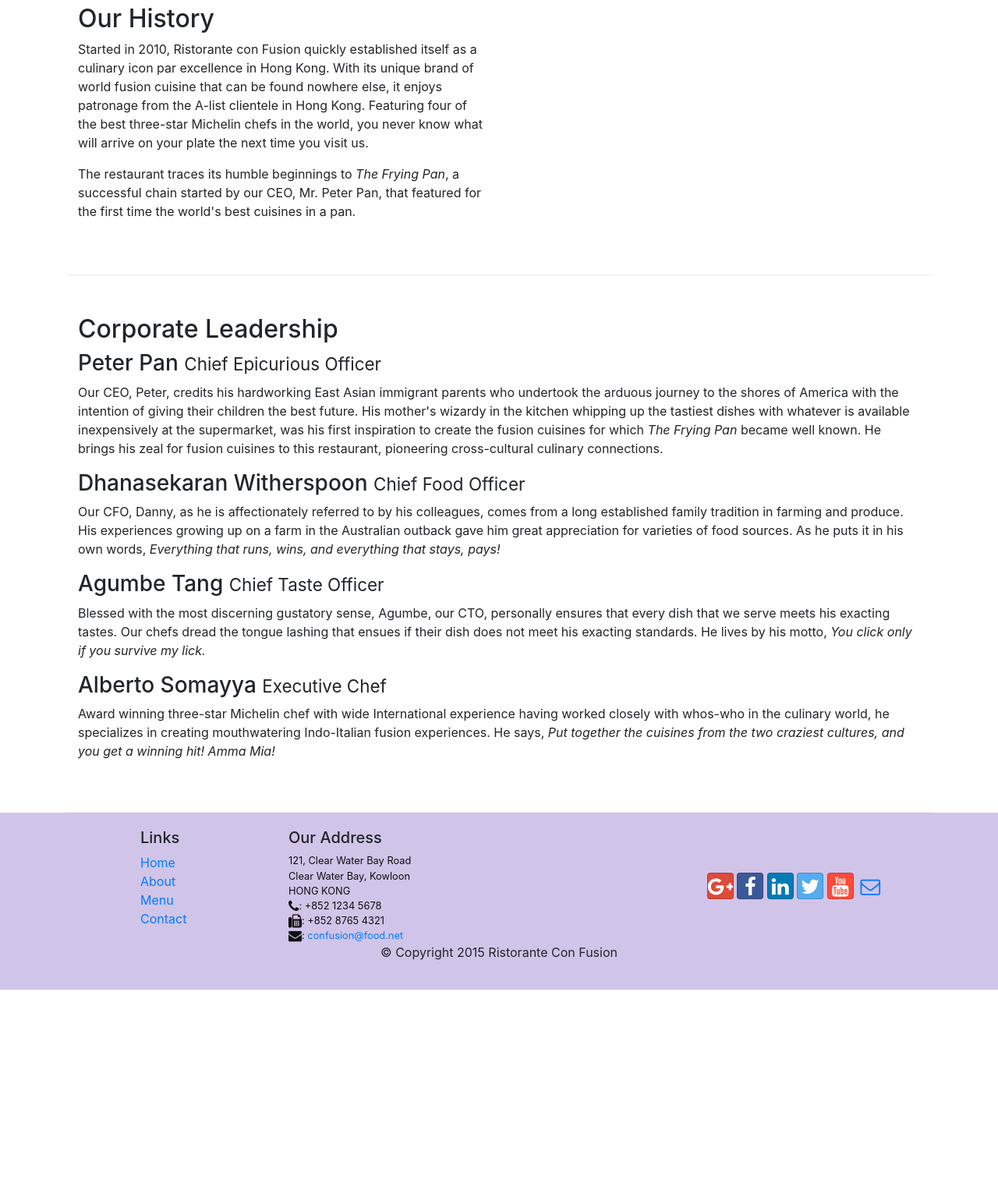
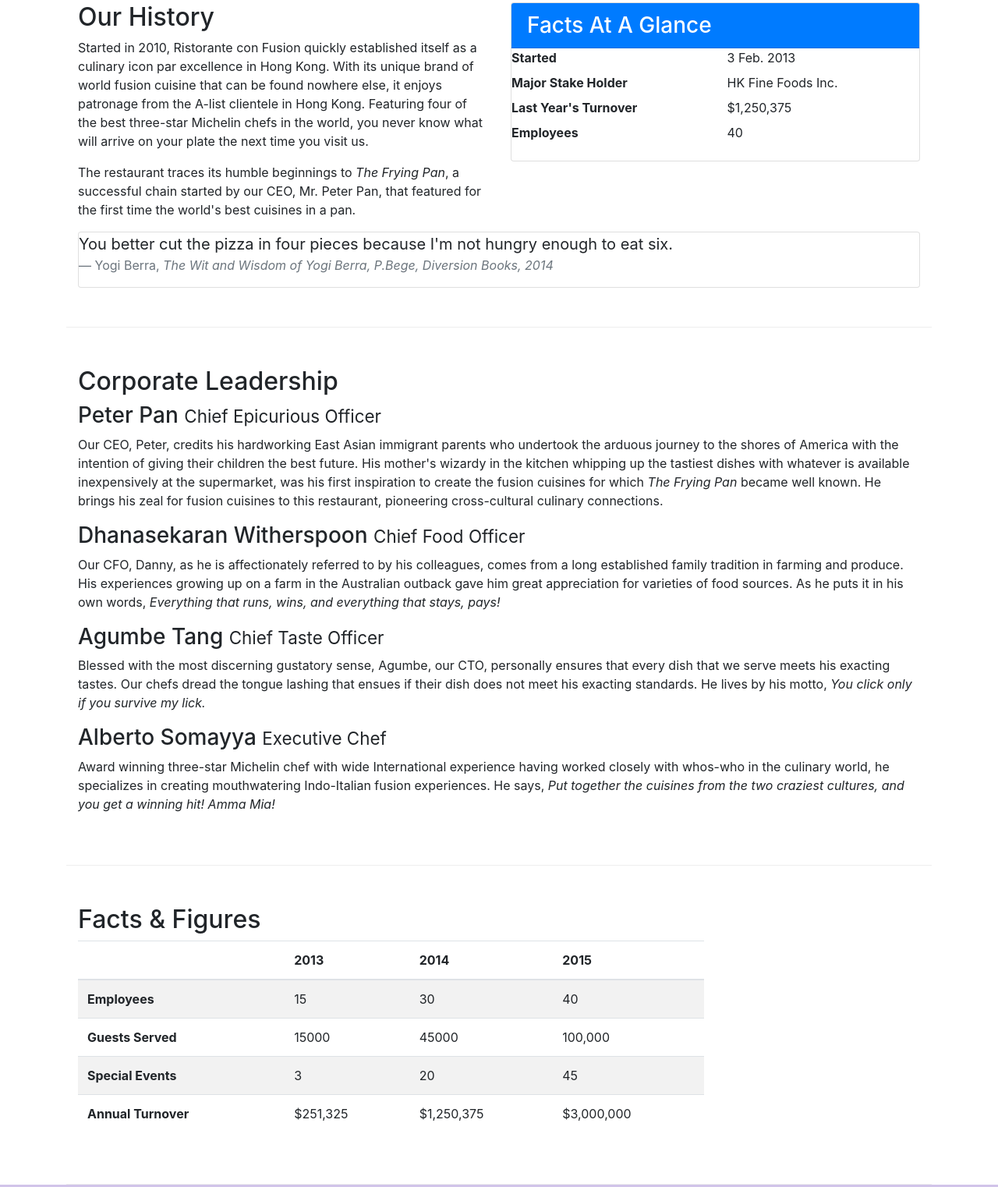
Before and after one commit to ngtvu2490/Bootstrap4, a website: page aboutus.html in a window 1280 px wide. Shown: the part 488-2010 px from the top of the page at 78% size. Before the commit the page ends 1757 px from the top, so only its background shows below. Drawn offline with nearby package versions, Linux system fonts and the light colour scheme.

Commit message:
Add Tables & Card

```diff
--- a/aboutus.html
+++ b/aboutus.html
@@ -59,14 +59,42 @@
             </div>
         </div>
 
-        <div class="row row-content align-items-center">
-            <div class="col-12 col-sm-6">
+        <div class="row row-content">
+            <div class="col-sm-6">
                 <h2>Our History</h2>
                 <p>Started in 2010, Ristorante con Fusion quickly established itself as a culinary icon par excellence in Hong Kong. With its unique brand of world fusion cuisine that can be found nowhere else, it enjoys patronage from the A-list clientele in Hong Kong.  Featuring four of the best three-star Michelin chefs in the world, you never know what will arrive on your plate the next time you visit us.</p>
                 <p>The restaurant traces its humble beginnings to <em>The Frying Pan</em>, a successful chain started by our CEO, Mr. Peter Pan, that featured for the first time the world's best cuisines in a pan.</p>
             </div>
-            <div class="col col-sm">
+            <div class="col-12 col-sm-6">
+                <div class="card">
+                    <h3 class="card-header bg-primary text-white">Facts At A Glance</h3>
+                    <div class="card-block">
+                        <dl class="row">
+                            <dt class="col-6">Started</dt>
+                            <dd class="col-6">3 Feb. 2013</dd>
+                            <dt class="col-6">Major Stake Holder</dt>
+                            <dd class="col-6">HK Fine Foods Inc.</dd>
+                            <dt class="col-6">Last Year's Turnover</dt>
+                            <dd class="col-6">$1,250,375</dd>
+                            <dt class="col-6">Employees</dt>
+                            <dd class="col-6">40</dd>
+                        </dl>
+                    </div>
+                </div>
             </div>
+            <div class="col-12">
+                    <div class="card card-block bg-faded">
+                        <blockquote class="blockquote">
+                            <p class="mb-0">You better cut the pizza in four pieces
+                                because I'm not hungry enough to eat six.</p>
+                                <footer class="blockquote-footer">Yogi Berra,
+                                    <cite title="Source Title">The Wit and Wisdom of
+                                        Yogi Berra, P.Bege, Diversion Books, 2014
+                                    </cite>
+                                </footer>
+                        </blockquote>
+                    </div>
+                </div>
         </div>
 
 
@@ -83,7 +111,52 @@
                 <p class="hidden-xs-down">Award winning three-star Michelin chef with wide International experience having worked closely with whos-who in the culinary world, he specializes in creating mouthwatering Indo-Italian fusion experiences. He says, <em>Put together the cuisines from the two craziest cultures, and you get a winning hit! Amma Mia!</em></p>
             </div>
        </div>
+       <div class="row row-content">
+           <div class="col-12 col-sm-9">
+               <h2>Facts &amp; Figures</h2>
+               <div class="table-responsive">
+                   <table class="table table-striped">
+                       <thead class="thead-inverse">
+                           <tr>
+                               <th>&nbsp;</th>
+                               <th>2013</th>
+                               <th>2014</th>
+                               <th>2015</th>
+                           </tr>
+                       </thead>
+                       <tbody>
+                           <tr>
+                               <th>Employees</th>
+                               <td>15</td>
+                               <td>30</td>
+                               <td>40</td>
+                           </tr>
+                           <tr>
+                               <th>Guests Served</th>
+                               <td>15000</td>
+                               <td>45000</td>
+                               <td>100,000</td>
+                           </tr>
+                           <tr>
+                               <th>Special Events</th>
+                               <td>3</td>
+                               <td>20</td>
+                               <td>45</td>
+                           </tr>
+                           <tr>
+                               <th>Annual Turnover</th>
+                               <td>$251,325</td>
+                               <td>$1,250,375</td>
+                               <td>$3,000,000</td>
+                           </tr>
+                       </tbody>
+                   </table>
+               </div>
+           </div>
+           <div class="col-12 col-sm-3">
 
+           </div>
+       </div>
     </div>
 
     <footer class="footer">
```
